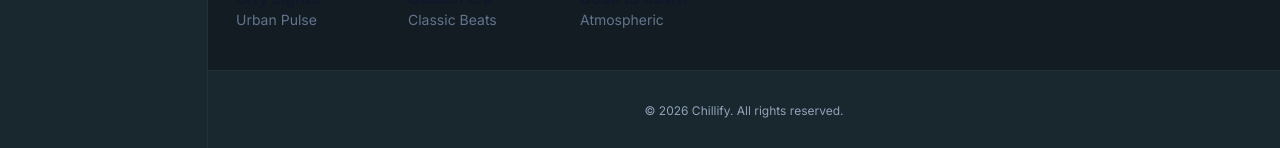
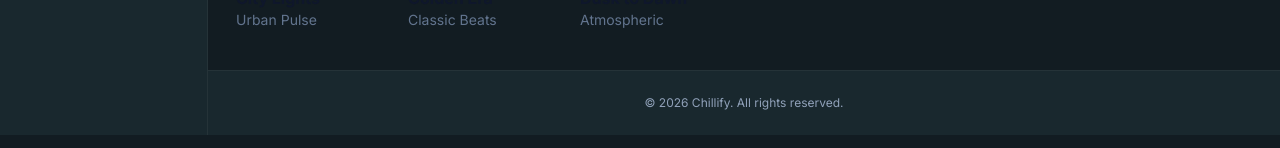
Before and after one commit to DannielVo/Chillify, a React (Vite) app: page / in a window 1280 px wide. Shown: the part 927-1075 px from the top of the page. Built offline with nearby package versions, Linux system fonts and the light colour scheme.

Commit message:
Fix: Update padding for footer

```diff
--- a/src/components/Footer.tsx
+++ b/src/components/Footer.tsx
@@ -2,7 +2,7 @@ import React from "react";
 
 const Footer = () => {
   return (
-    <footer className="w-full mt-auto bg-[#19282E] py-8 flex justify-center border-t border-white/5">
+    <footer className="w-full mt-auto bg-[#19282E] py-6 flex justify-center border-t border-white/5">
       <div className="text-slate-400 text-xs">
         <span>© 2026 Chillify. All rights reserved.</span>
       </div>
```
